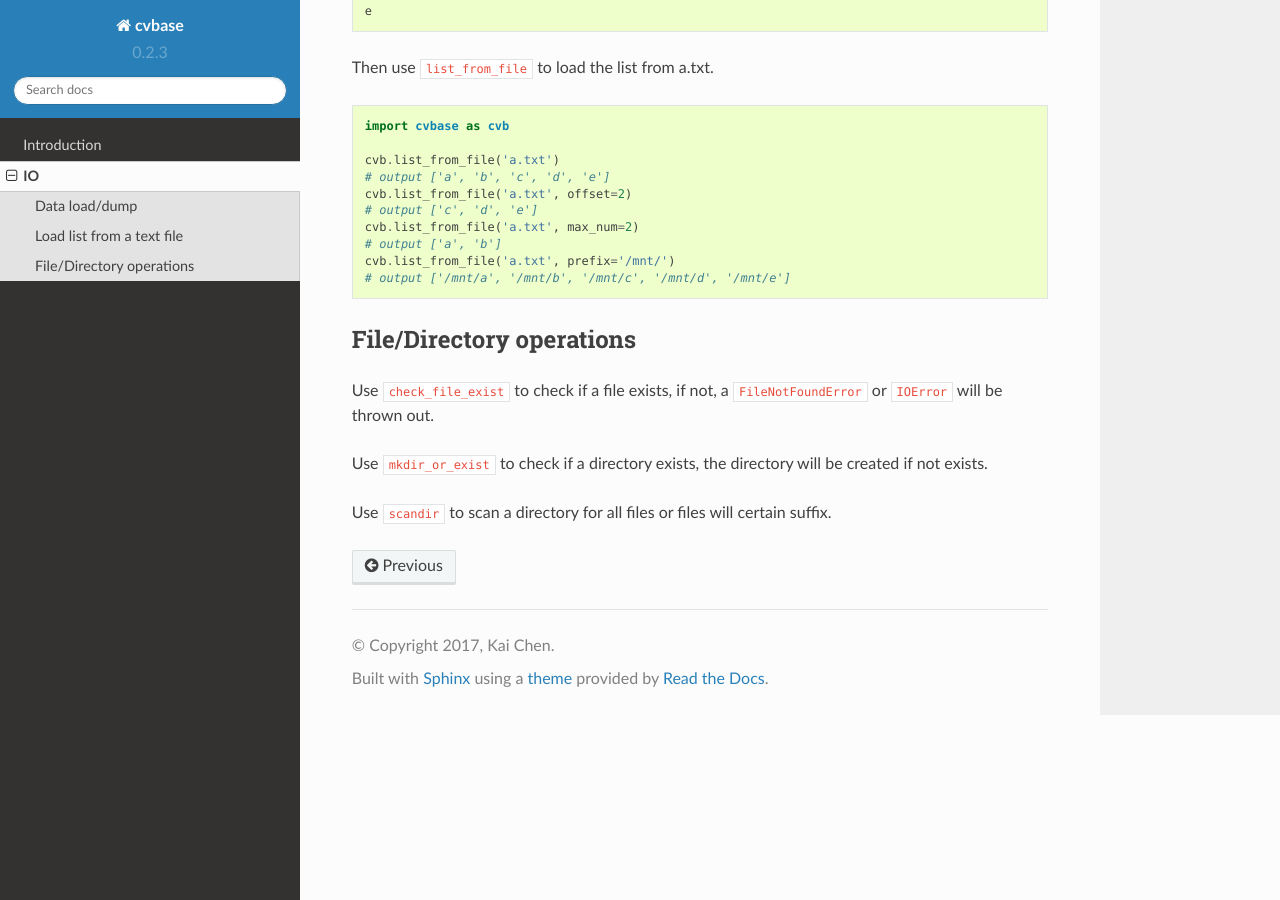
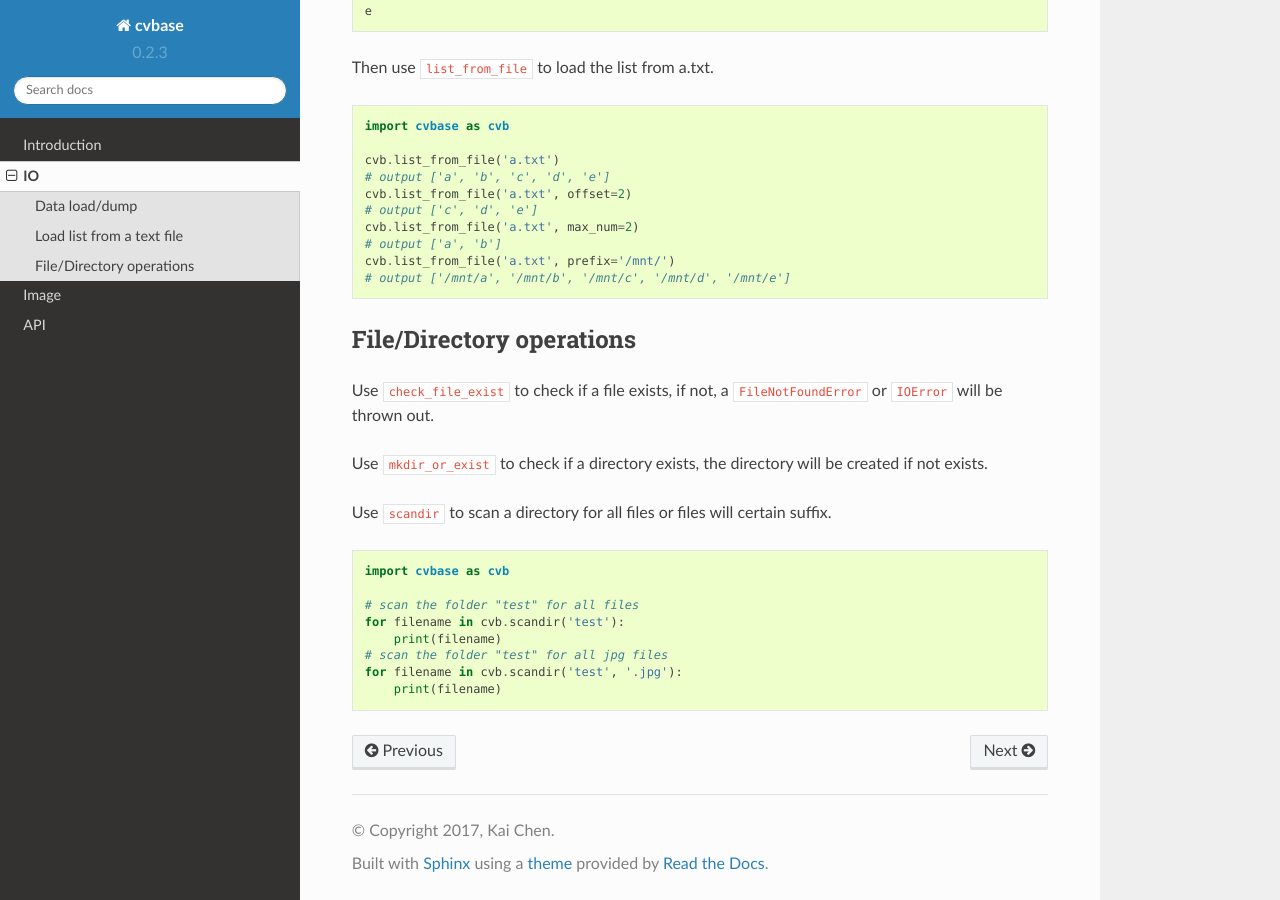
Before and after one commit to hellock/cvbase, a Sphinx documentation site: the page built from docs/io.md, in a window 1280 px wide and 900 px high, scrolled down 854 px. Built offline with Sphinx 7.4.7 and the Read the Docs theme 2.0.0, drawn with Linux system fonts in a browser that asks for light colours.

````diff
--- a/docs/io.md
+++ b/docs/io.md
@@ -60,3 +60,14 @@ or `IOError` will be thrown out.
 Use `mkdir_or_exist` to check if a directory exists, the directory will be created if not exists.
 
 Use `scandir` to scan a directory for all files or files will certain suffix.
+
+```python
+import cvbase as cvb
+
+# scan the folder "test" for all files
+for filename in cvb.scandir('test'):
+    print(filename)
+# scan the folder "test" for all jpg files
+for filename in cvb.scandir('test', '.jpg'):
+    print(filename)
+```
````
Also changed, not shown: docs/api.rst (added, +25 -0 lines), docs/image.md (added, +42 -0 lines), docs/index.rst (+2 -24 lines), docs/intro.md (+58 -56 lines).
